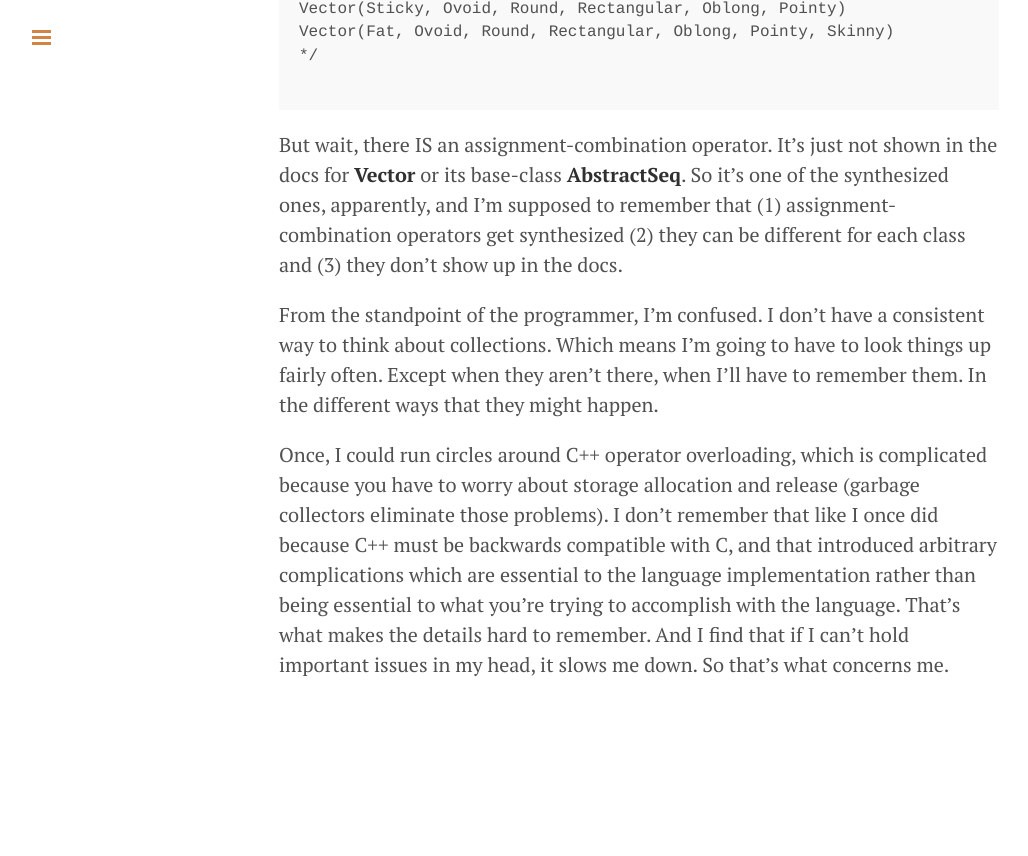
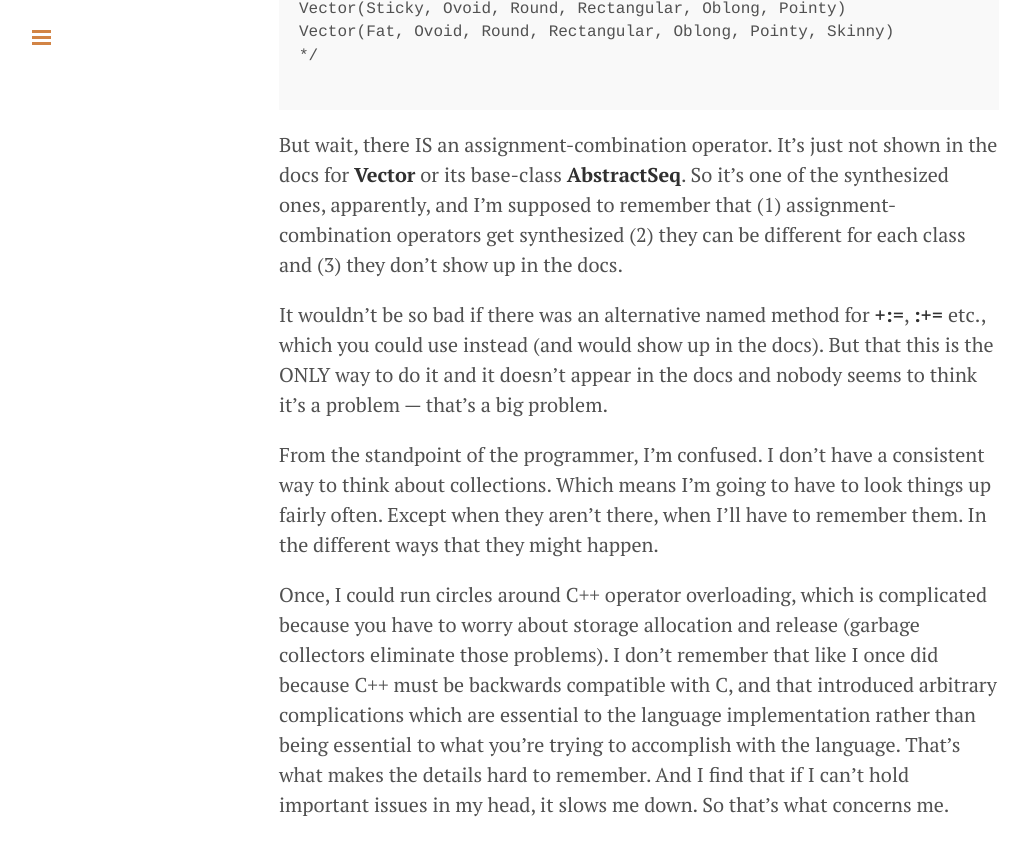
Before and after one commit to djaus2/BruceEckel.github.io, a Jekyll site: the page built from _posts/2014-12-30-operator-underloading-in-scala.md, in a window 1280 px wide and 900 px high, scrolled down 4152 px. Shown: the top 856 px of the window, without its empty margins (1-1029 px from the left). Built offline with Jekyll 4.4.1, drawn with Linux system fonts in a browser that asks for light colours; Markdown is read by kramdown in place of the engine named in the settings; comment, search, counter and statistics services are not loaded; before the commit the page ends 4912 px from its top, so only the background shows below that.

Commit message:
Paragraph added

````diff
--- a/_posts/2014-12-30-operator-underloading-in-scala.md
+++ b/_posts/2014-12-30-operator-underloading-in-scala.md
@@ -146,6 +146,8 @@ Vector(Fat, Ovoid, Round, Rectangular, Oblong, Pointy, Skinny)
 ```
 But wait, there IS an assignment-combination operator. It's just not shown in the docs for **Vector** or its base-class **AbstractSeq**. So it's one of the synthesized ones, apparently, and I'm supposed to remember that (1) assignment-combination operators get synthesized (2) they can be different for each class and (3) they don't show up in the docs.
 
+It wouldn't be so bad if there was an alternative named method for **+:=**, **:+=** etc., which you could use instead (and would show up in the docs). But that this is the ONLY way to do it and it doesn't appear in the docs and nobody seems to think it's a problem --- that's a big problem.
+
 From the standpoint of the programmer, I'm confused. I don't have a consistent way to think about collections. Which means I'm going to have to look things up fairly often. Except when they aren't there, when I'll have to remember them. In the different ways that they might happen.
 
 Once, I could run circles around C++ operator overloading, which is complicated because you have to worry about storage allocation and release (garbage collectors eliminate those problems). I don't remember that like I once did because C++ must be backwards compatible with C, and that introduced arbitrary complications which are essential to the language implementation rather than being essential to what you're trying to accomplish with the language. That's what makes the details hard to remember. And I find that if I can't hold important issues in my head, it slows me down. So that's what concerns me.
````
